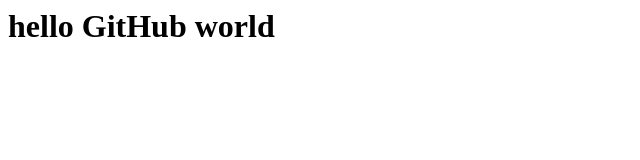
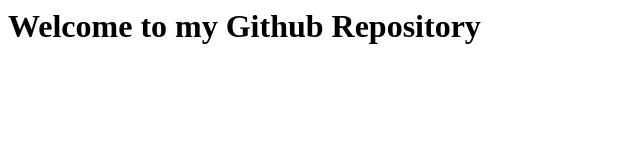
Before and after one commit to giahuyusa/First-Repo, a plain HTML site: page index.html in a window 1280 px wide. Shown: the whole page, without its empty margins (0-640 px from the left). Drawn offline with Linux system fonts and the light colour scheme.

Commit message:
Update index.html content

```diff
--- a/index.html
+++ b/index.html
@@ -1 +1 @@
-<html><body><h1>hello GitHub world</h1></body></html>
+<html><body><h1> Welcome to my Github Repository </h1></bode></html>
```
